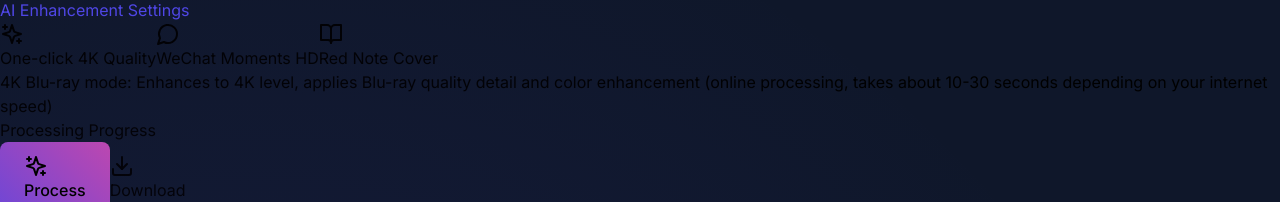
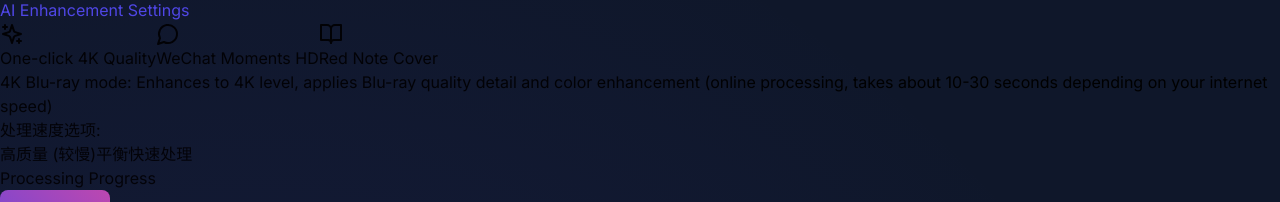
Before and after one commit to 962900862/AAAphotos, a Next.js app: page / in a window 1280 px wide. Both pictures are taken after a click on the button "One-click 4K Quality". Shown: the part 266-468 px from the top of the page. Built offline with nearby package versions, Linux system fonts and the light colour scheme.

Commit message:
api优化

```diff
--- a/app/page.tsx
+++ b/app/page.tsx
@@ -85,6 +85,7 @@
   const [imageDimensions, setImageDimensions] = useState({ width: 0, height: 0 });
   const [modeChanged, setModeChanged] = useState(false);
   const [isFullscreen, setIsFullscreen] = useState(false);
+  const [processingSpeed, setProcessingSpeed] = useState<'high' | 'balanced' | 'fast'>('balanced');
   const fileInputRef = useRef<HTMLInputElement>(null);
   const imageContainerRef = useRef<HTMLDivElement>(null);
   const uploadZoneRef = useRef<HTMLDivElement>(null);
@@ -421,6 +422,57 @@
     try {
       let imageToProcess = uploadedImage;
 
+      // 对大图片进行额外优化处理
+      if (mode === '4k' && imageDimensions.width > 2048) {
+        // 显示处理提示
+        toast({
+          title: "正在优化图片",
+          description: "大图片正在进行优化处理，请稍等片刻...",
+          duration: 3000,
+        });
+
+        // 进一步压缩大图片以加快API处理速度
+        const img = new Image();
+        img.src = imageToProcess;
+        await new Promise((resolve) => {
+          img.onload = resolve;
+        });
+
+        // 对超大图片使用更激进的压缩
+        const canvas = document.createElement('canvas');
+        // 根据选择的处理速度设置压缩参数
+        let MAX_SIZE = 1600; // 默认尺寸(balanced)
+        let quality = 0.80; // 默认质量(balanced)
+
+        if (processingSpeed === 'high') {
+          MAX_SIZE = 2048;
+          quality = 0.90;
+        } else if (processingSpeed === 'fast') {
+          MAX_SIZE = 1280;
+          quality = 0.75;
+        }
+
+        let newWidth, newHeight;
+
+        if (img.width > img.height) {
+          newWidth = Math.min(img.width, MAX_SIZE);
+          newHeight = Math.round((img.height / img.width) * newWidth);
+        } else {
+          newHeight = Math.min(img.height, MAX_SIZE);
+          newWidth = Math.round((img.width / img.height) * newHeight);
+        }
+
+        canvas.width = newWidth;
+        canvas.height = newHeight;
+        const ctx = canvas.getContext('2d');
+
+        if (ctx) {
+          ctx.drawImage(img, 0, 0, newWidth, newHeight);
+          // 使用较低的质量参数加快处理
+          imageToProcess = canvas.toDataURL('image/jpeg', quality);
+        }
+      }
+
       setProgress(10);
 
       // 检查是否需要创建新的图像处理
@@ -448,7 +500,7 @@
                   clearInterval(progressInterval);
                   return 90;
                 }
-                return prev + (prev < 30 ? 1 : (prev < 60 ? 0.5 : 0.2));
+                return prev + (prev < 30 ? 2 : (prev < 60 ? 1 : 0.5)); // 加快进度条速度
               });
             }, 100);
           };
@@ -469,6 +521,14 @@
               const formData = new FormData();
               formData.append('image', blob, 'image.jpg');
 
+              // 添加API优化提示
+              formData.append('optimize', 'true'); // 告诉后端这是优化后的图片，可以使用更快的处理管道
+              formData.append('processing_speed', processingSpeed); // 传递处理速度选项
+
+              // 设置超时时间
+              const controller = new AbortController();
+              const timeoutId = setTimeout(() => controller.abort(), 60000); // 60秒超时
+
               // 添加调试日志
               console.log('准备向API发送请求:', {
                 url: '/api/enhance',
@@ -480,10 +540,11 @@
               const apiResponse = await fetch('/api/enhance', {
                 method: 'POST',
                 body: formData,
-                // 移除可能导致问题的CORS设置
-                // mode: 'cors',
-                // credentials: 'omit',
+                signal: controller.signal
               });
+
+              // 清除超时
+              clearTimeout(timeoutId);
 
               if (!apiResponse.ok) {
                 const errorText = await apiResponse.text();
@@ -988,6 +1049,33 @@
                   ? t('settings.xiaohongshuDescription')
                   : t('settings.4kDescription')}
               </p>
+
+              {/* 4K处理速度选项 */}
+              {mode === '4k' && (
+                <div className="mt-3 border-t border-white/10 pt-3">
+                  <p className="text-xs text-gray-300 mb-2">处理速度选项:</p>
+                  <div className="flex space-x-2">
+                    <button
+                      className={`py-1 px-2 text-xs rounded ${processingSpeed === 'high' ? 'bg-green-600' : 'bg-white/10'}`}
+                      onClick={() => setProcessingSpeed('high')}
+                    >
+                      高质量 (较慢)
+                    </button>
+                    <button
+                      className={`py-1 px-2 text-xs rounded ${processingSpeed === 'balanced' ? 'bg-blue-600' : 'bg-white/10'}`}
+                      onClick={() => setProcessingSpeed('balanced')}
+                    >
+                      平衡
+                    </button>
+                    <button
+                      className={`py-1 px-2 text-xs rounded ${processingSpeed === 'fast' ? 'bg-purple-600' : 'bg-white/10'}`}
+                      onClick={() => setProcessingSpeed('fast')}
+                    >
+                      快速处理
+                    </button>
+                  </div>
+                </div>
+              )}
             </div>
 
             <div className="md:col-span-1">
```
